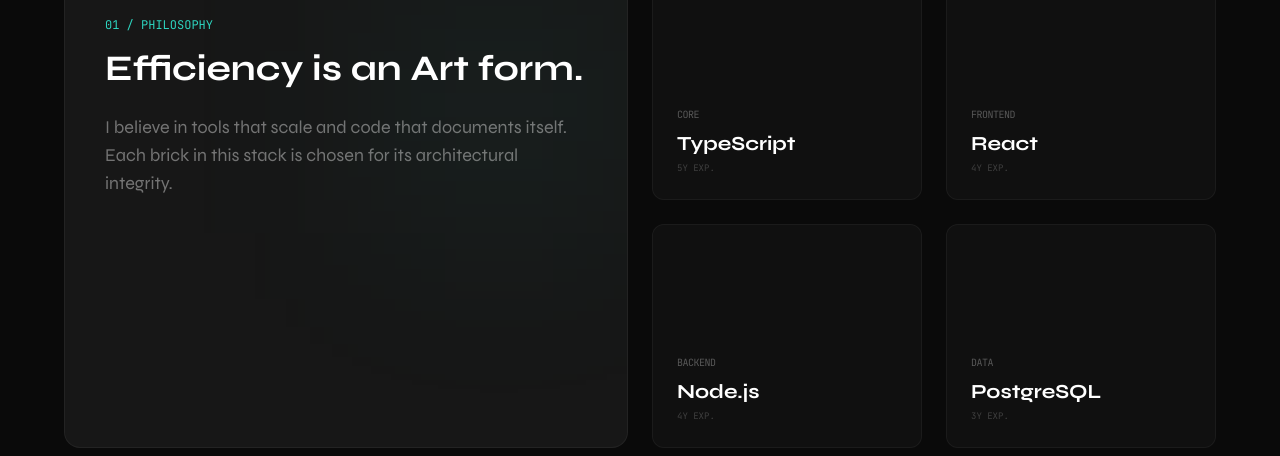
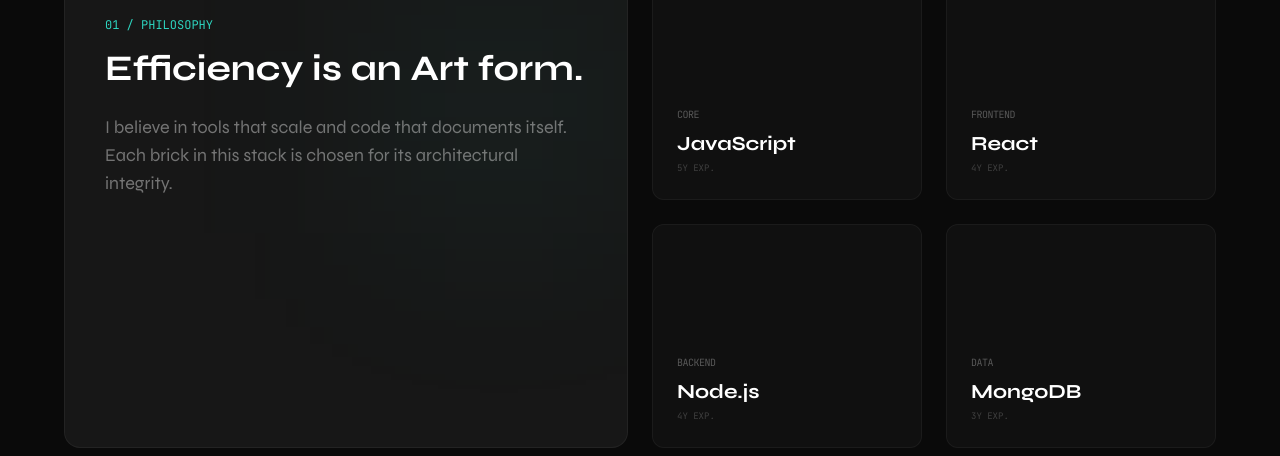
Before and after one commit to nzmshrxz/redfinedPortfolio, a React (Vite) app: page / in a window 1280 px wide. Shown: the part 1980-2436 px from the top of the page. Built offline with nearby package versions, Linux system fonts and the light colour scheme.

Commit message:
updatedtoolkit

```diff
--- a/sections/Toolkit.tsx
+++ b/sections/Toolkit.tsx
@@ -52,10 +52,10 @@
 
 const Toolkit: React.FC = () => {
   const tools = [
-    { name: 'TypeScript', category: 'Core', exp: '5y', color: 'bg-blue-500' },
+    { name: 'JavaScript', category: 'Core', exp: '5y', color: 'bg-blue-500' },
     { name: 'React', category: 'Frontend', exp: '4y', color: 'bg-cyan-500' },
     { name: 'Node.js', category: 'Backend', exp: '4y', color: 'bg-green-500' },
-    { name: 'PostgreSQL', category: 'Data', exp: '3y', color: 'bg-indigo-500' },
+    { name: 'MongoDB', category: 'Data', exp: '3y', color: 'bg-indigo-500' },
     { name: 'Next.js', category: 'Frontend', exp: '3y', color: 'bg-white' },
     { name: 'Docker', category: 'DevOps', exp: '2y', color: 'bg-blue-600' },
     { name: 'AWS', category: 'Cloud', exp: '2y', color: 'bg-orange-500' },
```
